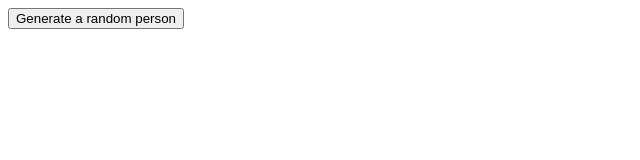
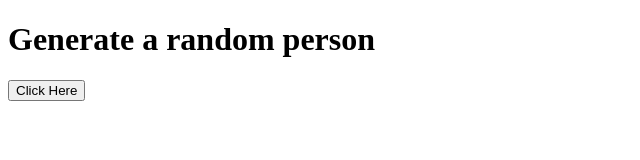
Before and after one commit to jasmincher/api-lab, a website built with Parcel: page index.html in a window 1280 px wide. Shown: the whole page, without its empty margins (0-640 px from the left). Built offline with nearby package versions, Linux system fonts and the light colour scheme.

Commit message:
Added a parent container for find-person-btn and container div. Also added a title for a random person generator

```diff
--- a/index.html
+++ b/index.html
@@ -4,11 +4,16 @@
     <meta charset="UTF-8" />
     <meta http-equiv="X-UA-Compatible" content="IE=edge" />
     <meta name="viewport" content="width=device-width, initial-scale=1.0" />
-    <title>Document</title>
+    <title>Random Person Generator</title>
+    <link rel="stylesheet" href="styles.css">
   </head>
   <body>
-    <button id="find-person-btn">Generate a random person</button>
-    <div class="container" id="container"></div>
+
+    <div class="random-person-container">
+        <h1>Generate a random person</h1>
+        <button id="find-person-btn">Click Here</button>
+        <div class="container" id="container"></div>
+    </div>
 
     <script type="module" src="index.js"></script>
   </body>
```
